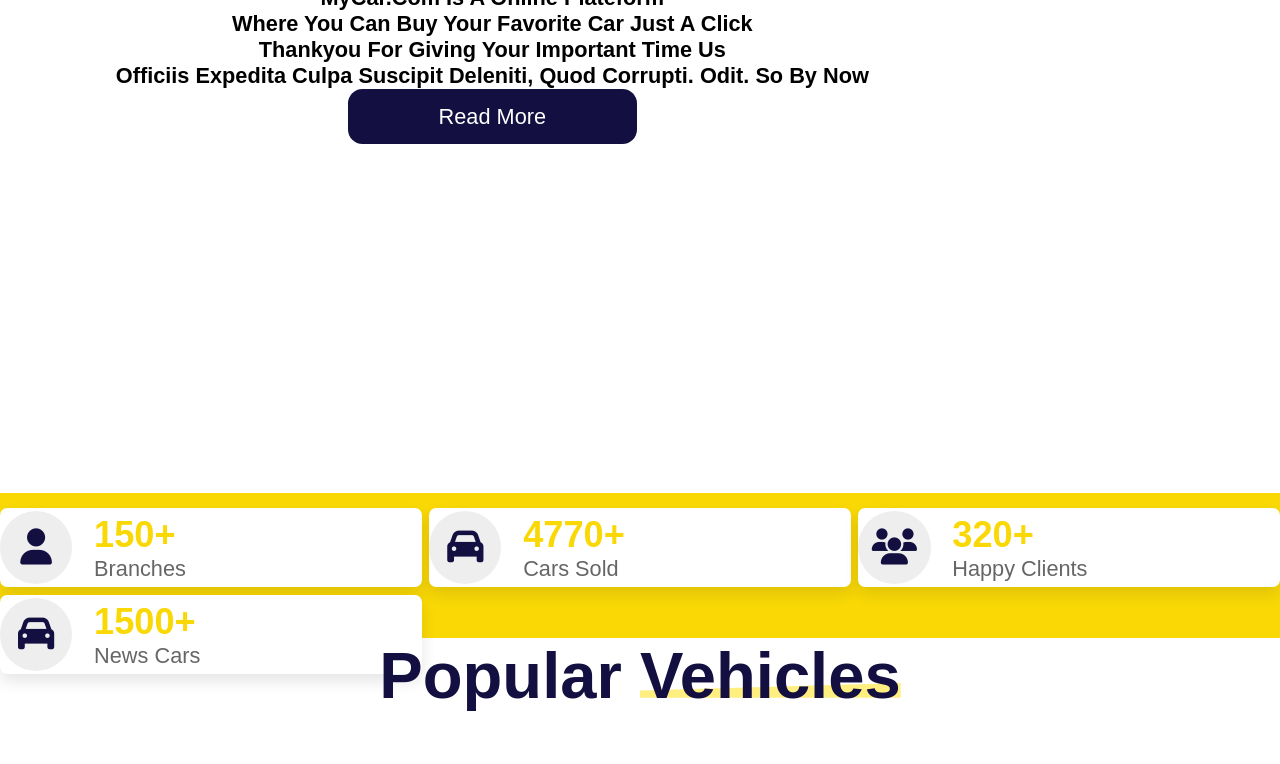
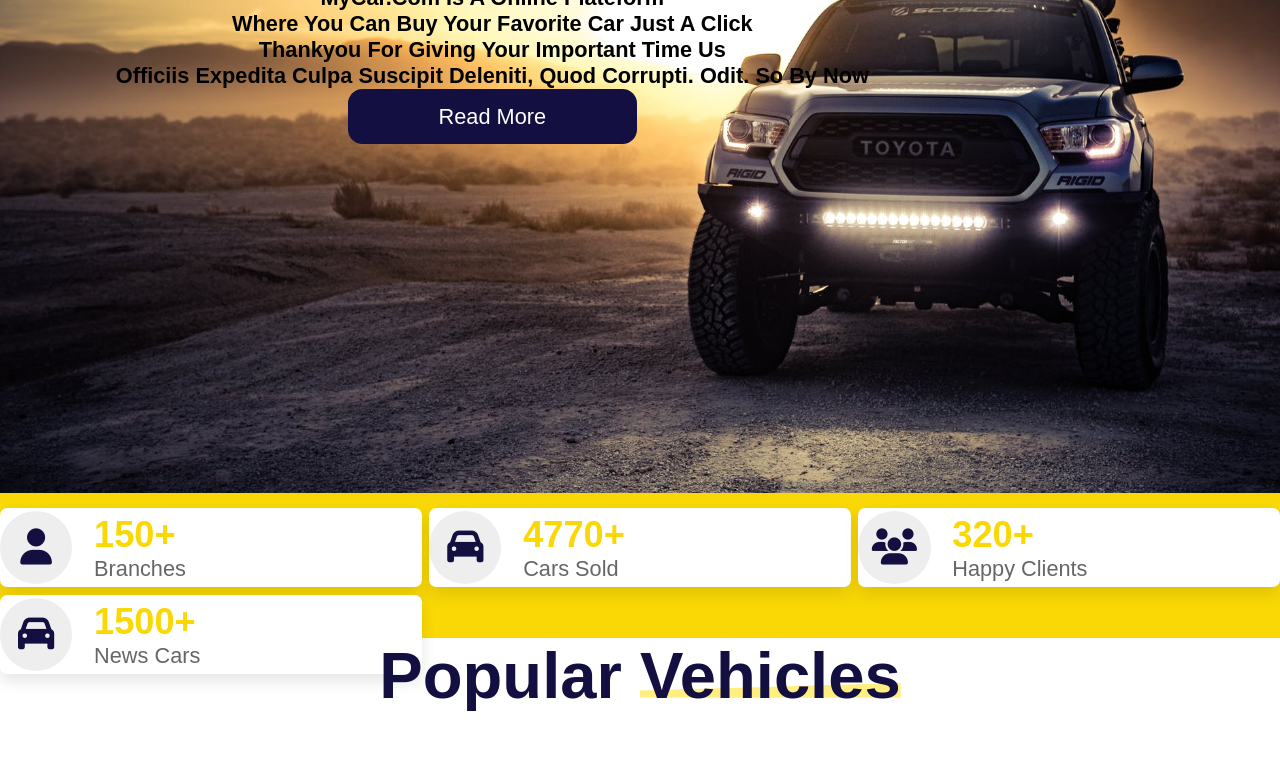
Before and after one commit to RahulPatel66/MyCar.com, a plain HTML site: page index.html in a window 1280 px wide. Shown: the part 303-1067 px from the top of the page. Drawn offline with nearby package versions, Linux system fonts and the light colour scheme; the site is published under a folder, as on GitHub Pages, so addresses that start at the root find nothing; a web font is replaced by a local one.

Commit message:
Update style.css

```diff
--- a/css/style.css
+++ b/css/style.css
@@ -209,7 +209,7 @@ body{
 /* main section start from here  */
 
 .mainpage{
-    background-image: url(/images/car.jpeg);
+    background-image: url(../images/car.jpeg);
     background-size: cover;
     background-repeat: no-repeat;
     width: 100%;
```
